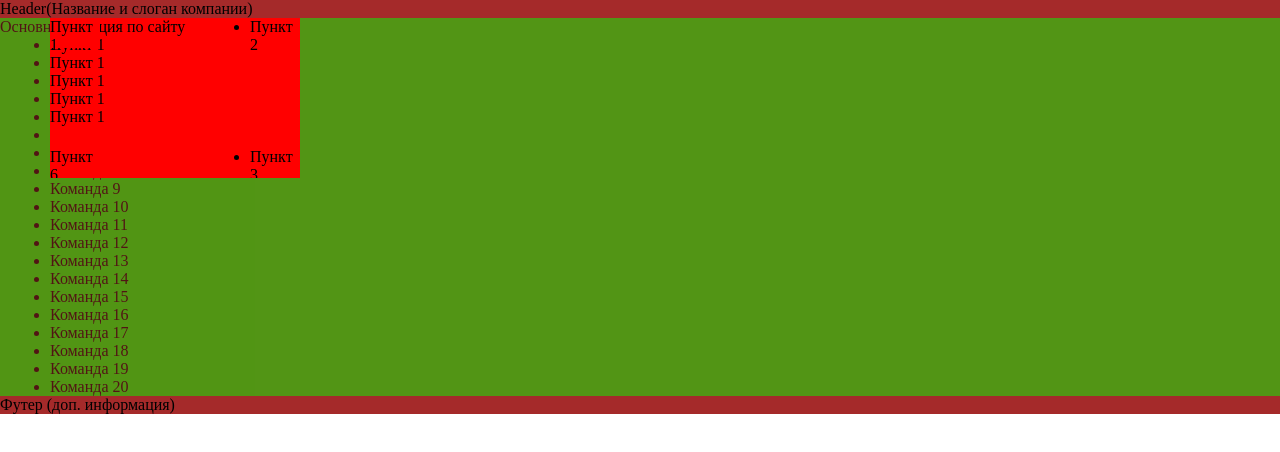
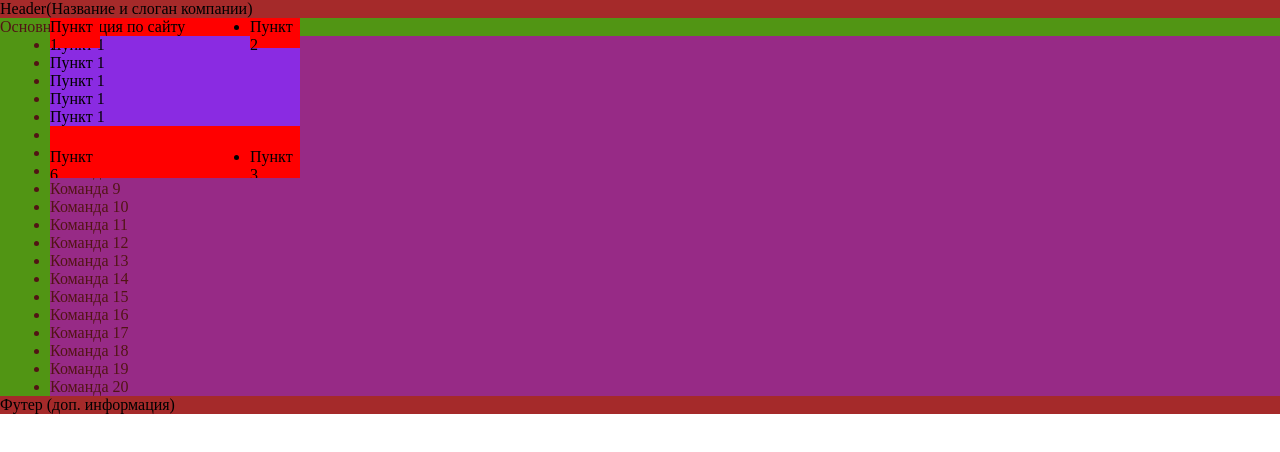
Before and after one commit to VitaliiOhurtsov/ei2011, a plain HTML site: page block_layout.html in a window 1280 px wide. Drawn offline with Linux system fonts and the light colour scheme.

Commit message:
Изменили li на модный цвет.

```diff
--- a/css/style.css
+++ b/css/style.css
@@ -99,3 +99,6 @@ div strong{
 strong + input{
   font-size: 46px;
 }
+li{
+  background-color: blueviolet;
+}
```
